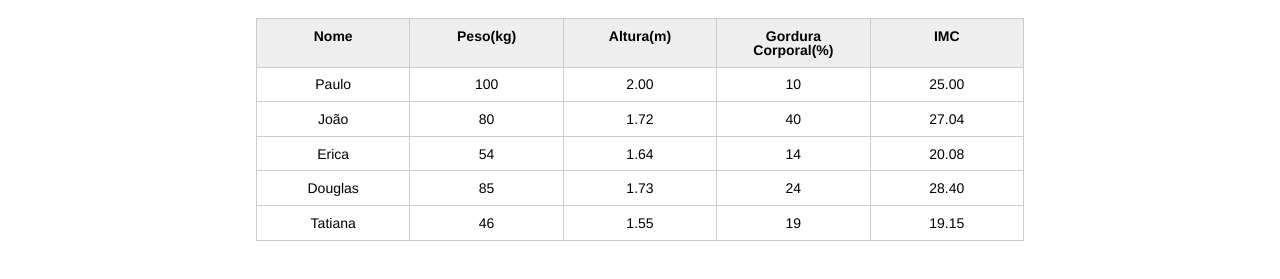
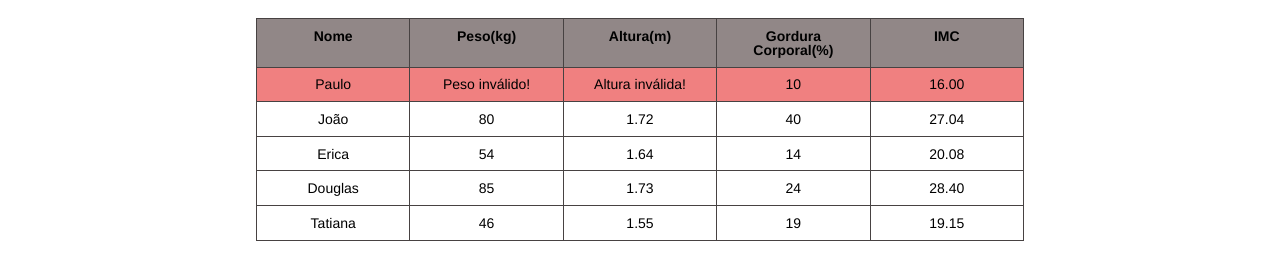
Before and after one commit to nateluisa/calculadora-imc, a plain HTML site: page index.html in a window 1280 px wide. Shown: the part 123-402 px from the top of the page. Drawn offline with Linux system fonts and the light colour scheme.

Commit message:
edicao projeto

```diff
--- a/css/index.css
+++ b/css/index.css
@@ -36,6 +36,7 @@ header .container:before{
 	width: 60%;
 	height: 100%;
 	margin: 0 auto;
+	box-shadow: mediumblue, 10%;
 }
 
 section{
@@ -61,13 +62,13 @@ table{
 td, th {
 	padding: .7em;
 	margin: 0;
-	border: 1px solid #ccc;
+	border: 1px solid rgb(71, 66, 66);
 	text-align: center;
 }
 
 th{
 	font-weight: bold;
-	background-color: #EEE;
+	background-color: rgb(145, 135, 135);
 }
 
 label{
@@ -132,3 +133,7 @@ button[disabled=disabled], button:disabled {
 .campo-invalido{
 	border: 1px solid red;
 }
+
+.paciente-invalido{
+	background-color: lightcoral;
+}
--- a/index.html
+++ b/index.html
@@ -12,7 +12,7 @@
 
 		<header>
 			<div class="container">
-				<h1 class="titulo">Como calcular imc</h1>
+				<h1 class="titulo">Calculadora imc</h1>
 			</div>
 		</header>
 		<main>
@@ -31,8 +31,8 @@
 					<tbody id="tabela-pacientes">
 						<tr class="paciente" id="primeiro-paciente" >
 							<td class="info-nome">Paulo</td>
-							<td class="info-peso">100</td>
-							<td class="info-altura">2.00</td>
+							<td class="info-peso">10000</td>
+							<td class="info-altura">25.00</td>
 							<td class="info-gordura">10</td>
 							<td class="info-imc">0</td>
 						</tr>
--- a/js/principal.js
+++ b/js/principal.js
@@ -22,13 +22,14 @@ if (peso <= 0 || peso >= 1000) {
     console.log("Peso inválido!");
     tdPeso.textContent = "Peso inválido!";
     pesoEhValido = false;
-
+    paciente.classList.add("paciente-invalido");
 }
 
 if (altura <= 0 || altura >= 3) {
     console.log("Altura inválida!");
     tdAltura.textContent = "Altura inválida!";
     alturaEhValida = false;
+    paciente.classList.add("paciente-invalido");
 }
 
 if (alturaEhValida && pesoEhValido) {
```
